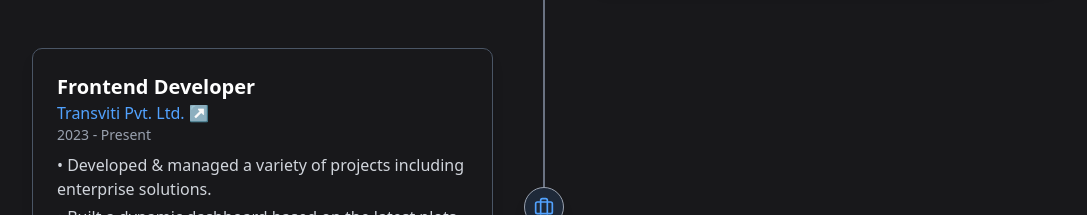
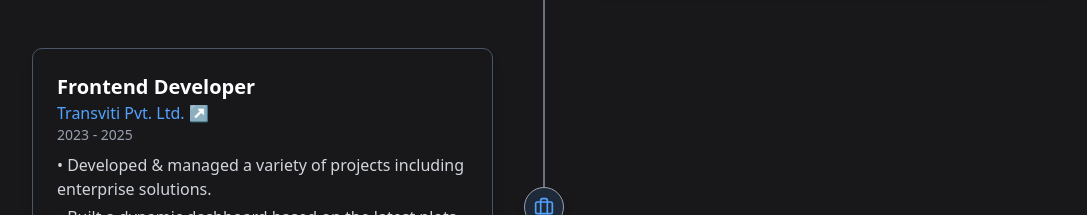
Before and after one commit to Sameer-472/Next.js-Portfolio, a Next.js app: page / in a window 1280 px wide. Shown: the part 1860-2075 px from the top of the page, without its empty margins (96-1183 px from the left). Built offline with nearby package versions, Linux system fonts and the light colour scheme.

Commit message:
Update work dates

```diff
--- a/components/Timeline.jsx
+++ b/components/Timeline.jsx
@@ -27,7 +27,7 @@ export default function Timeline() {
             title: "Frontend Developer",
             company: "Transviti Pvt. Ltd.",
             link: "https://www.linkedin.com/company/transviti/",
-            duration: "2023 - Present",
+            duration: "2023 - 2025",
             points: [
                 "Developed & managed a variety of projects including enterprise solutions.",
                 "Built a dynamic dashboard based on the latest plots and charts using g2plots.",
```
Also changed, not shown: 2 other files (tests, documents, lock files or other folders).
